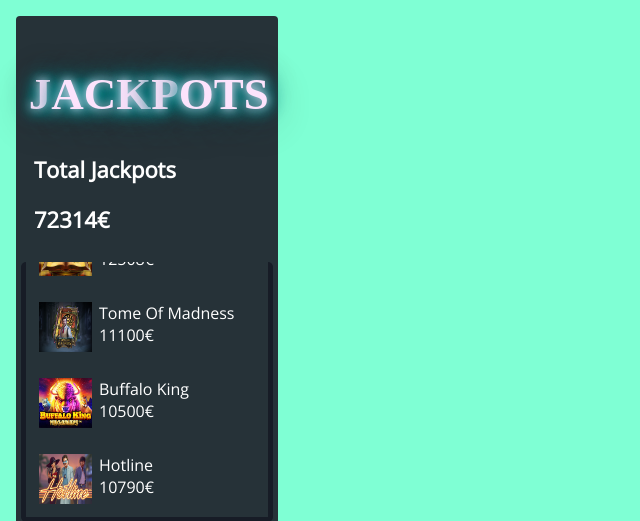
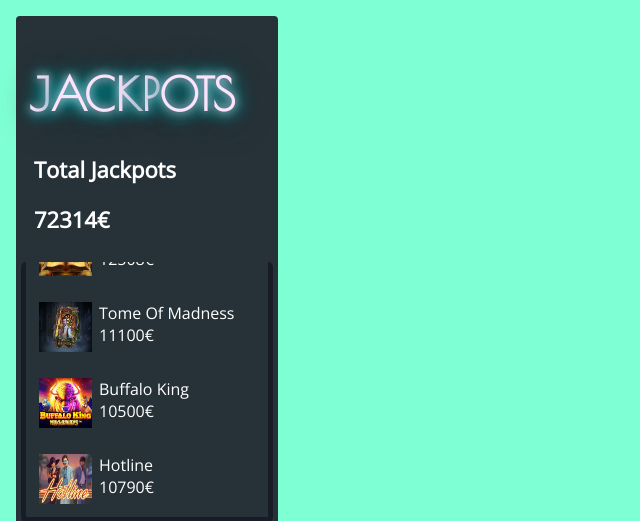
Before and after one commit to GeorgeBacky/casinoLanding, a PHP site: page / in a window 1280 px wide. Shown: the top 521 px of the page, without its empty margins (0-640 px from the left). Run offline with PHP 8.4, Linux system fonts and the light colour scheme.

Commit message:
Change font for jackpots 👀✔

```diff
--- a/style.css
+++ b/style.css
@@ -1,5 +1,5 @@
 @import url('https://fonts.googleapis.com/css2?family=Open+Sans:wght@300&display=swap');
-
+@import url('https://fonts.googleapis.com/css2?family=Poiret+One&display=swap');
 body {
     font-family: 'Open Sans', sans-serif;
     color: #fff;
@@ -109,7 +109,7 @@
     height: 50%;
     background-image: radial-gradient( ellipse 50% 35% at 50% 50%, #005a5e, transparent );
     transform: translate(-8%, 70%);
-    font-family: "Clip";
+    font-family: "Poiret One" , cursive;
     text-transform: uppercase;
     font-size: 45px;
     color: #ffe6ff;
```
